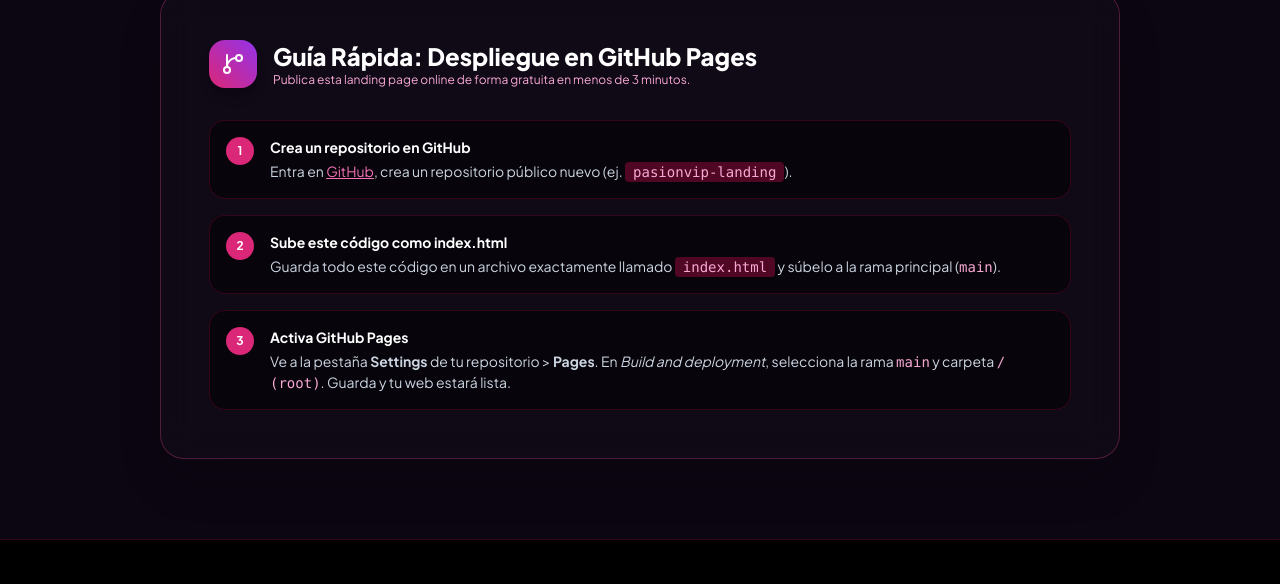
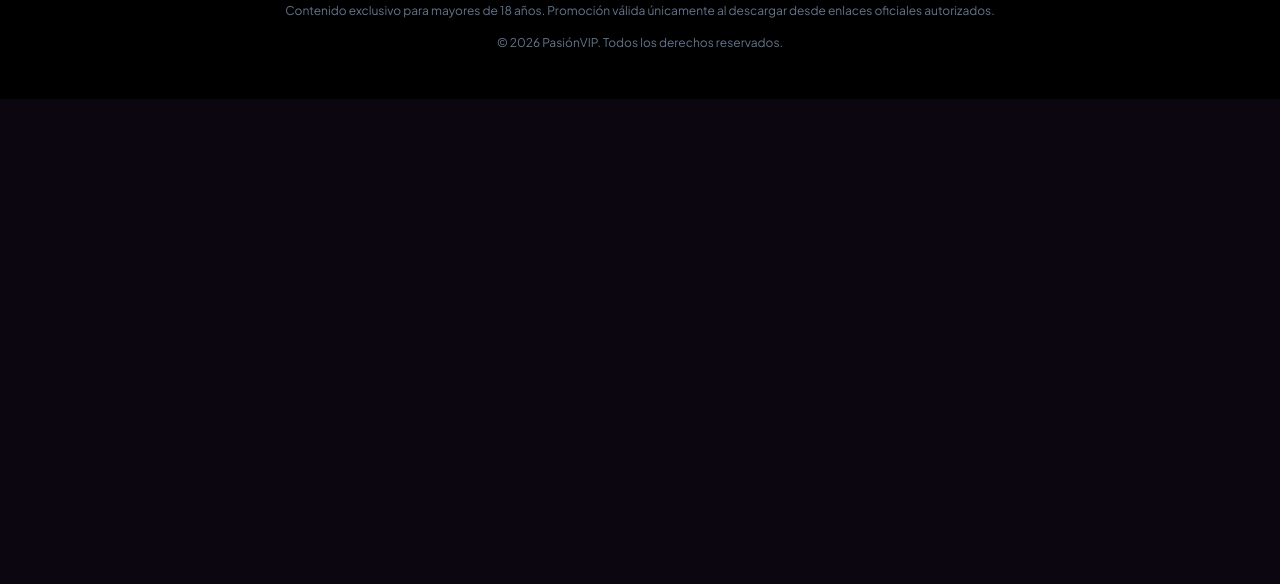
Before and after one commit to nanabolkosh718-spec/nanabolkosh718-spec.github.io, a plain HTML site: page PasionVIP.html in a window 1280 px wide. Shown: the part 2677-3261 px from the top of the page. After the commit the page ends 2776 px from the top, so only its background shows below. Drawn offline with nearby package versions, Linux system fonts and the light colour scheme.

Commit message:
Update PasionVIP.html

```diff
--- a/PasionVIP.html
+++ b/PasionVIP.html
@@ -308,7 +308,7 @@
         </div>
     </section>
 
-    <section id="github-guide" class="py-20 bg-[#0c0612] border-t border-pink-950/50">
+    <!--<section id="github-guide" class="py-20 bg-[#0c0612] border-t border-pink-950/50">
         <div class="max-w-5xl mx-auto px-4 sm:px-6 lg:px-8">
             <div class="glass-panel rounded-3xl p-8 sm:p-12 border border-pink-500/30 shadow-2xl relative">
                 <div class="flex items-center gap-4 mb-8">
@@ -348,7 +348,7 @@
                 </div>
             </div>
         </div>
-    </section>
+    </section>-->
 
     <footer class="bg-black border-t border-pink-950/60 py-12 text-center text-xs text-slate-500">
         <div class="max-w-7xl mx-auto px-4 sm:px-6 lg:px-8 space-y-4">
```
